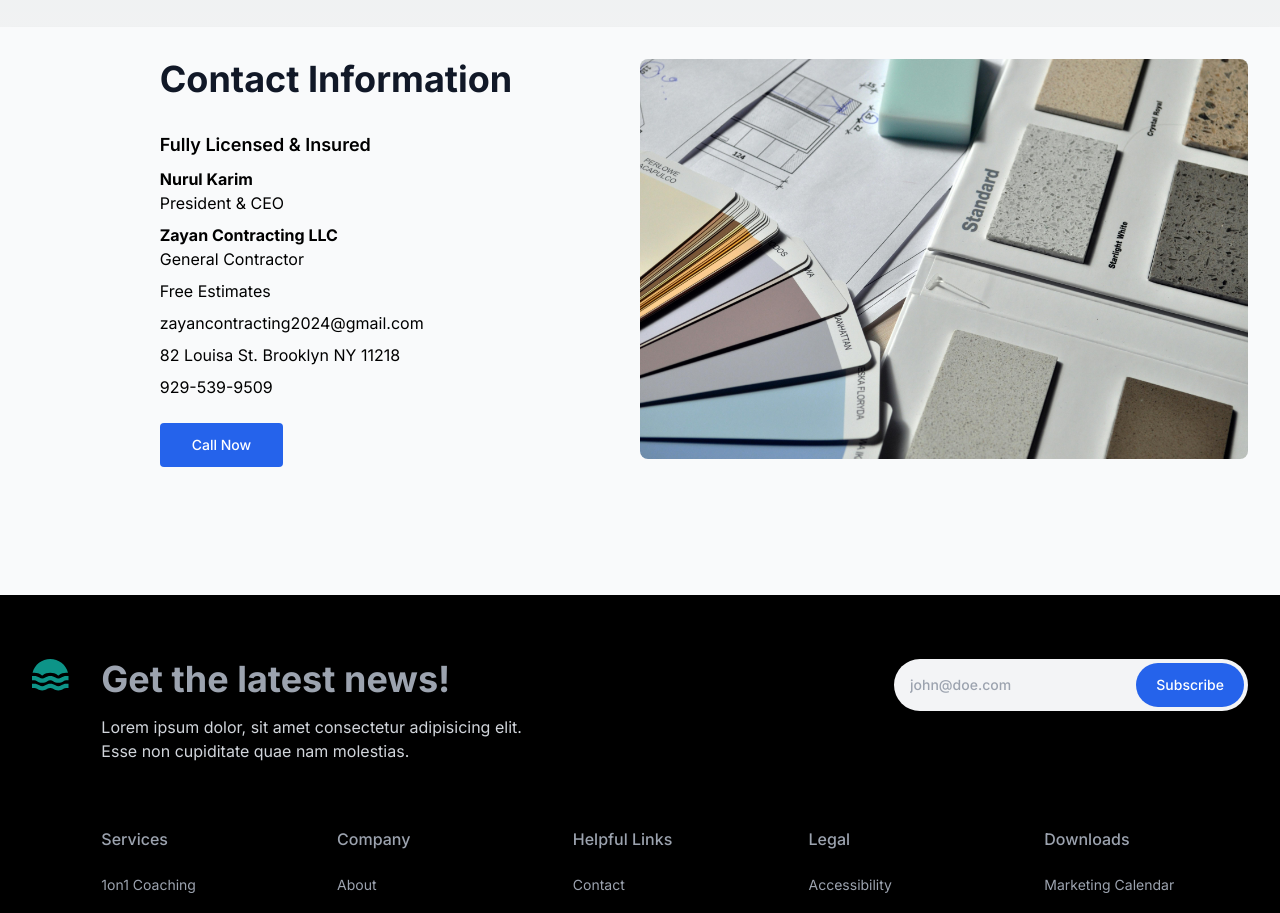
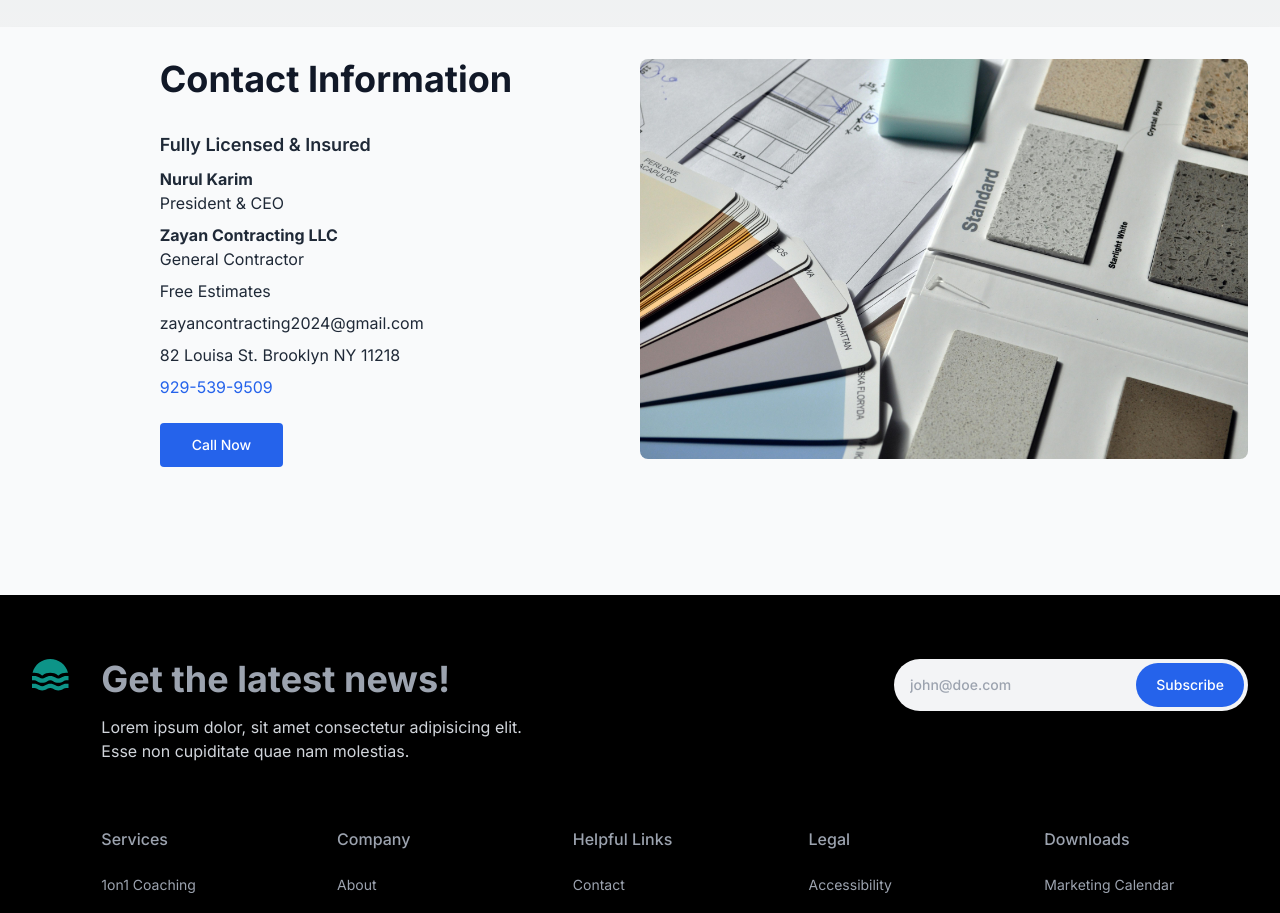
Before and after one commit to shantoTechwoozy/Zayan-Contracting-LLC, a Next.js app: page / in a window 1280 px wide. Shown: the part 2320-3233 px from the top of the page. Built offline with nearby package versions, Linux system fonts and the light colour scheme.

Commit message:
Contact updated

```diff
--- a/components/contact/page.tsx
+++ b/components/contact/page.tsx
@@ -10,18 +10,18 @@ const Contact: React.FC = () => {
                         Contact Information
                     </h2>
                     <div className="mt-8 text-left">
-                        <p className="text-lg font-semibold">Fully Licensed & Insured</p>
-                        <p className="mt-2">
+                        <p className="text-lg font-semibold text-gray-800">Fully Licensed & Insured</p>
+                        <p className="mt-2 text-gray-800">
                             <strong>Nurul Karim</strong> <br /> President & CEO
                         </p>
-                        <p className="mt-2">
+                        <p className="mt-2 text-gray-800">
                             <strong>Zayan Contracting LLC</strong> <br /> General Contractor
                         </p>
-                        <p className="mt-2">Free Estimates</p>
-                        <p className="mt-2">zayancontracting2024@gmail.com</p>
-                        <p className="mt-2">82 Louisa St. Brooklyn NY 11218</p>
-                        <p className="mt-2">
-                            <a href="tel:929-539-9509">929-539-9509</a>
+                        <p className="mt-2 text-gray-800">Free Estimates</p>
+                        <p className="mt-2 text-gray-800">zayancontracting2024@gmail.com</p>
+                        <p className="mt-2 text-gray-800">82 Louisa St. Brooklyn NY 11218</p>
+                        <p className="mt-2 text-gray-800">
+                            <a href="tel:929-539-9509" className="text-blue-600 hover:underline">929-539-9509</a>
                         </p>
                     </div>
                     <div className="mt-6">
```
